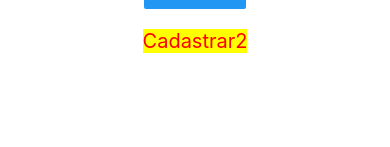
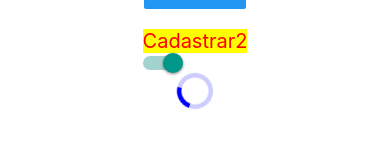
Before and after one commit to Alexandre-CES/desenvolve-React-Native, a React Native app in the folder teste/: screen / in a window 390 px wide. Shown: the part 465-612 px from the top of the page. Built offline with nearby package versions, Linux system fonts and the light colour scheme.

Commit message:
Switch and ActivityIndicator

```diff
--- a/teste/App.js
+++ b/teste/App.js
@@ -1,5 +1,16 @@
 import { React } from 'react';
-import { View, Text, Image, ScrollView, FlatList, TextInput, Button, TouchableOpacity } from 'react-native';
+import {
+    View,
+    Text,
+    Image,
+    ScrollView,
+    FlatList,
+    TextInput,
+    Button,
+    TouchableOpacity,
+    Switch,
+    ActivityIndicator
+} from 'react-native';
 
 const App = ()=>{
     return (
@@ -45,6 +56,13 @@ const App = ()=>{
                 <TouchableOpacity onPress={() => alert('Cadastro realizado com sucesso!')}>
                     <Text style={{color:'red', fontSize:20, backgroundColor:'yellow'}}>Cadastrar2</Text>
                 </TouchableOpacity>
+
+                <Switch value={true} onValueChange={(value)=>{
+
+                }}/>
+
+                <ActivityIndicator size={'large'} color={'blue'}/>
+
             </View>
 
         </View>
```
